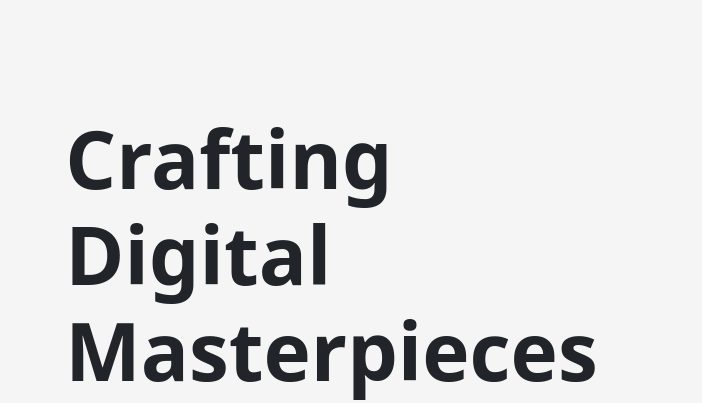
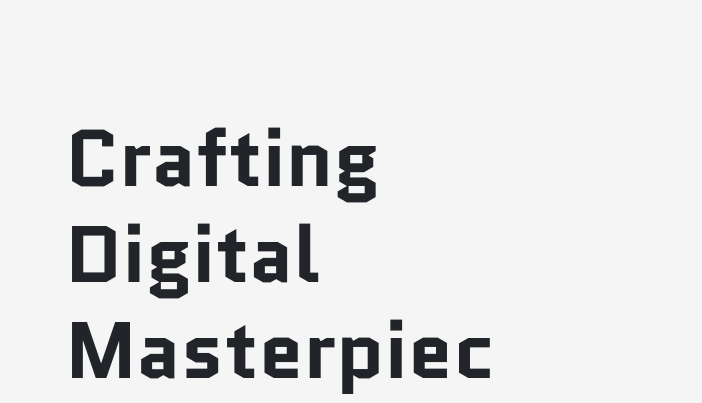
Before and after one commit to Rvkarthi/Binary-Brains, a plain HTML site: page index.html in a window 1280 px wide. Shown: the part 96-499 px from the top of the page, 0-702 px from the left. Drawn offline with nearby package versions, Linux system fonts and the light colour scheme.

Commit message:
animation changed

```diff
--- a/index.html
+++ b/index.html
@@ -8,6 +8,7 @@
     <title>Binary Brains</title>
     <style>
         @import url('https://fonts.googleapis.com/css2?family=Bebas+Neue&display=swap');
+        @import url('https://fonts.googleapis.com/css2?family=Quantico:ital,wght@0,400;0,700;1,400;1,700&display=swap');
 
         body{
             background-color: #f5f5f5;
@@ -61,6 +62,10 @@
             font-size: 1.5rem;
         }
 
+        #hero-text{
+            font-family: "Quantico", serif;
+        }
+
 
     </style>
 </head>
@@ -105,13 +110,13 @@
 
 
       <div class="container-fluid" id="hero">
-      <div class="row d-flex justify-content-center" style="flex-direction: row-reverse; height: 80vh;" >
+      <div class="row d-flex justify-content-center" style="height: 80vh;" >
 
-            <div class="col-12 col-md-6 d-flex align-items-center justify-content-center">
-                <img src="https://img.freepik.com/premium-vector/happy-students-celebrating-graduation-from-university_179970-1179.jpg?ga=GA1.1.2102215531.1732236872&semt=ais_hybrid" style="mix-blend-mode: darken; object-fit: cover;" id="hero-img" class="img-fluid p-1 p-md-0" alt="">
+            <div class="col-12 col-md-6 d-flex align-items-center justify-content-center order-1 order-md-2">
+                <img src="https://img.freepik.com/premium-vector/happy-students-celebrating-graduation-from-university_179970-1179.jpg?ga=GA1.1.2102215531.1732236872&semt=ais_hybrid" style="mix-blend-mode: darken; object-fit: cover;" id="hero-img" class="img-fluid " alt="">
             </div>
 
-            <div class="col-12 col-md-5  d-flex justify-content-center" style="flex-direction: column;">
+            <div class="col-12 col-md-5  d-flex justify-content-center order-2 order-md-1" style="flex-direction: column;">
                 <h1 class="display-1 fw-bold" id="hero-text"></h1>
 
                 <p class="lead fs-2 ">we bring ideas to life.</p>
@@ -247,7 +252,7 @@
                     scrub: true,
                 },
             }
-        );
+        )
     });
 
 
@@ -266,9 +271,9 @@
 
     text: "Crafting Digital Masterpieces",
     repeat: -1,
-    duration: 10,
+    duration: 5,
     yoyo: true,
-    ease: "elastic",
+    ease: "bounce",
 
 
     });
```
